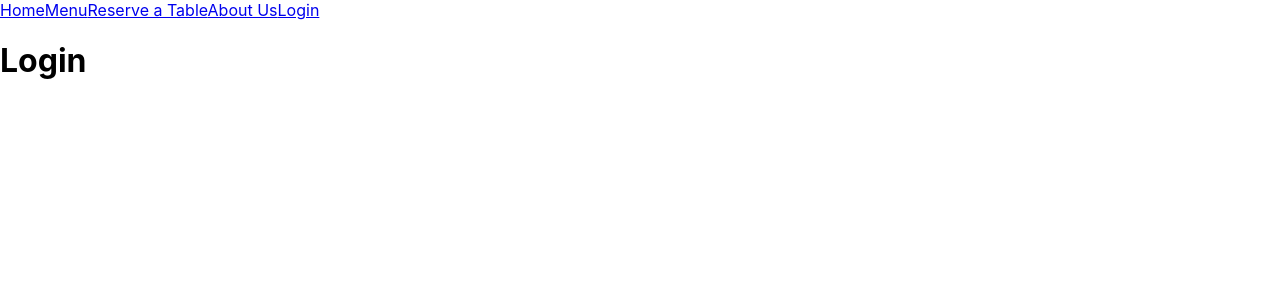
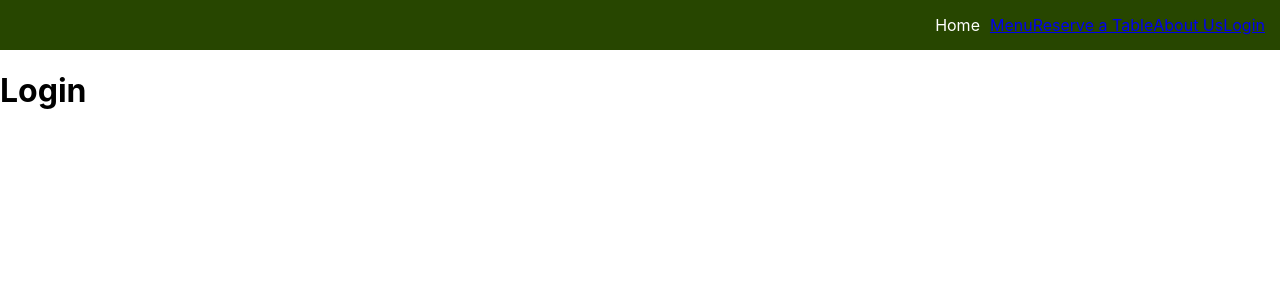
Before and after one commit to 006ushra/Little-Lemon-WebApp, a React (Create React App) app: page /login in a window 1280 px wide. Shown: the top 300 px of the page. Built offline with nearby package versions, Linux system fonts and the light colour scheme.

Commit message:
Added styling for header

```diff
--- a/src/Components/Header.js
+++ b/src/Components/Header.js
@@ -1,3 +1,4 @@
+import "../Styles/Header.css"
 import { Link, Route, Routes } from "react-router-dom";
 import Homepage from "../Pages/Homepage";
 import Menu from "../Pages/Menu";
@@ -8,8 +9,8 @@ import Login from "../Pages/Login";
 function Header() {
     return (
         <div>
-            <nav>
-                <Link to={"/"}>Home</Link>
+            <nav className="header-nav">
+                <Link to={"/"} style={{color: "white", textDecoration: "none", paddingInlineStart: "10px", paddingInlineEnd: "10px"}}>Home</Link>
                 <Link to={"/menu"}>Menu</Link>
                 <Link to={"/reserve"}>Reserve a Table</Link>
                 <Link to={"/about"}>About Us</Link>
--- /dev/null
+++ b/src/Styles/Header.css
@@ -0,0 +1,6 @@
+.header-nav {
+    padding: 15px;
+    background-color: #274600;
+    display: flex;
+    justify-content: flex-end
+}
```
